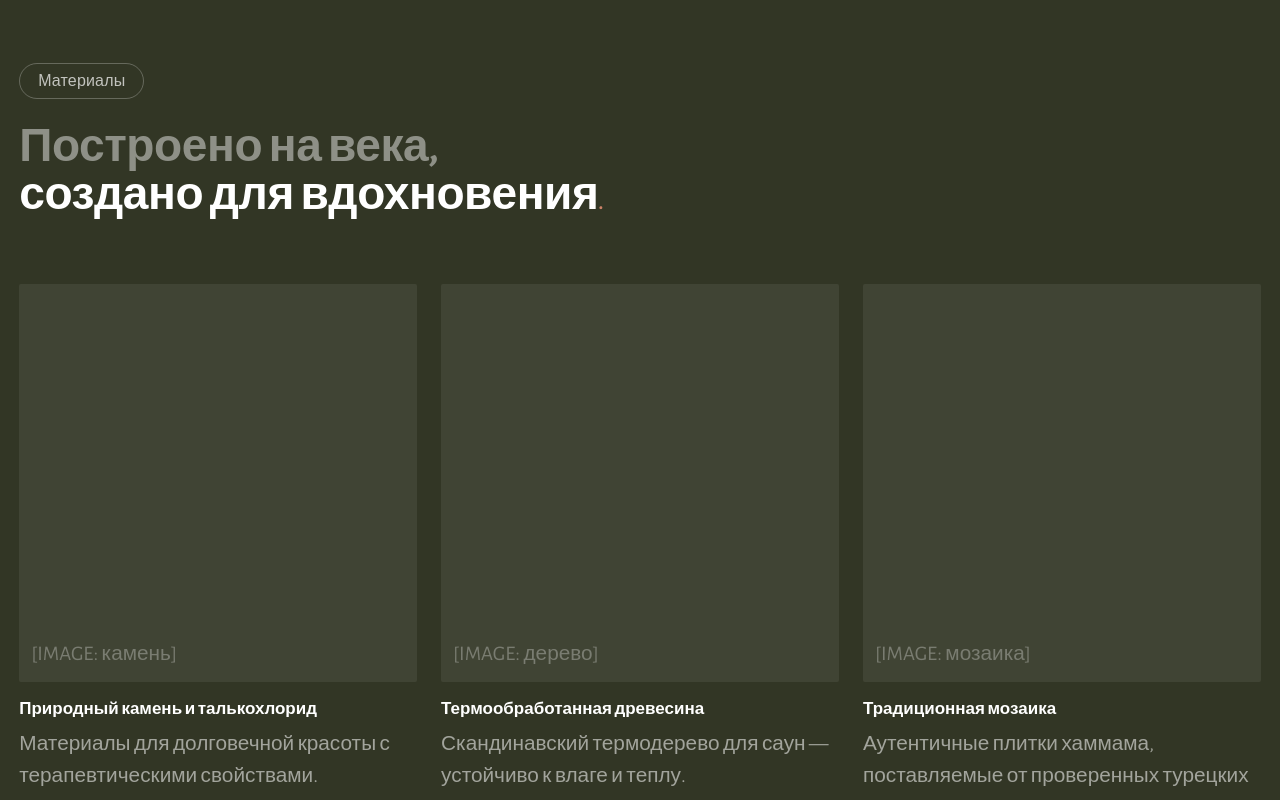
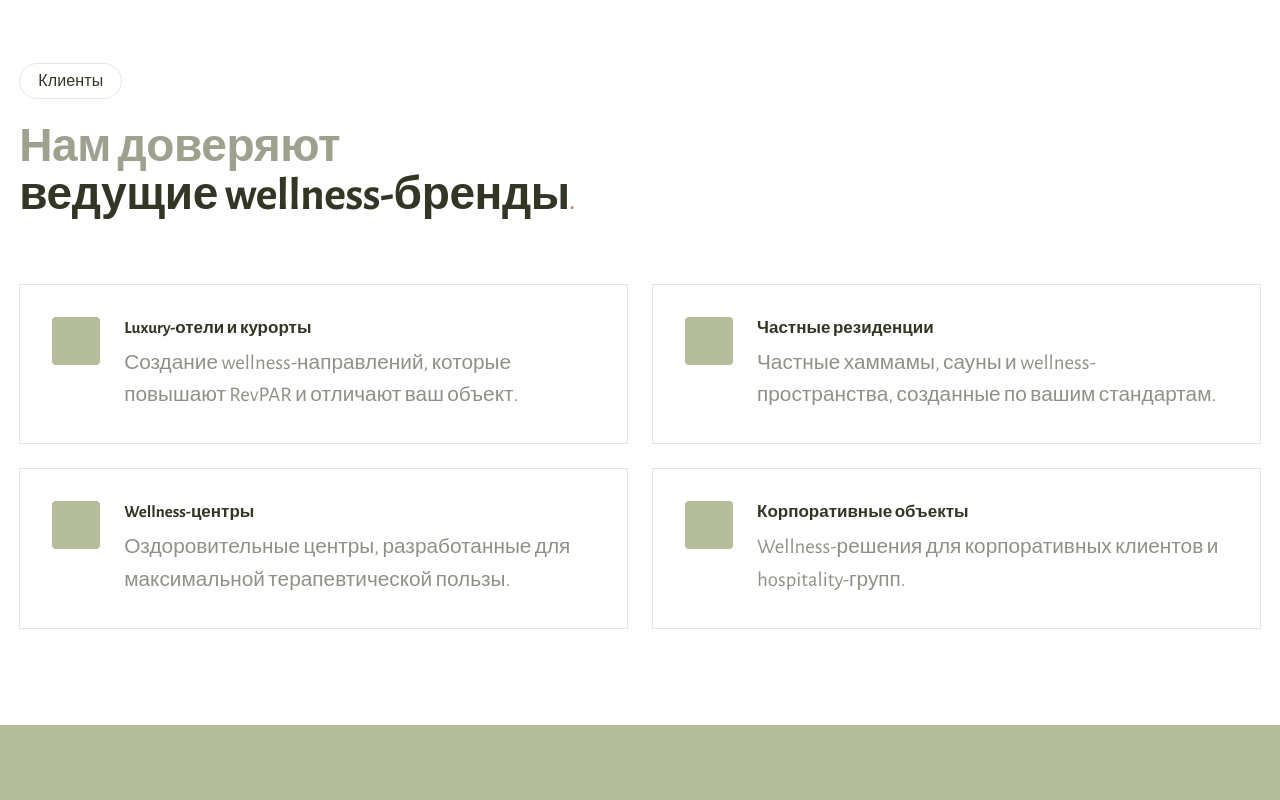
Before and after one commit to digitalcluster25/hws, a React (Vite) app: page / in a window 1280 px wide. Shown: the part 4400-5200 px from the top of the page. Built offline with nearby package versions, Linux system fonts and the light colour scheme.

Commit message:
feat: remove Материалы section

```diff
--- a/src/wireframe/Wireframe.jsx
+++ b/src/wireframe/Wireframe.jsx
@@ -15,11 +15,6 @@ const steps = [
   { num:'02', title:'Дизайн и разработка концепции', items:['Дизайн-концепция','Термальный маршрут','3D-визуализация'] },
   { num:'03', title:'Строительство и монтаж', items:['Управление проектом','Европейские материалы','Соблюдение сроков'] },
   { num:'04', title:'Запуск и операционная поддержка', items:['Открытие объекта','Обучение команды','Послепродажная поддержка'] },
-]
-const materials = [
-  { title: 'Природный камень и талькохлорид', text: 'Материалы для долговечной красоты с терапевтическими свойствами.', img: '[IMAGE: камень]' },
-  { title: 'Термообработанная древесина', text: 'Скандинавский термодерево для саун — устойчиво к влаге и теплу.', img: '[IMAGE: дерево]' },
-  { title: 'Традиционная мозаика', text: 'Аутентичные плитки хаммама, поставляемые от проверенных турецких мастеров.', img: '[IMAGE: мозаика]' },
 ]
 const segments = [
   { title: 'Luxury-отели и курорты', text: 'Создание wellness-направлений, которые повышают RevPAR и отличают ваш объект.' },
@@ -130,23 +125,6 @@ export default function Wireframe() {
 
       <ProcessAccordion />
 
-      {/* ── 7. МАТЕРИАЛЫ ── */}
-      <section className="py-24" style={{ background: C.dark, ...px }}>
-        <div style={wrap}>
-          <SectionHeader badge="Материалы" light="Построено на века," dark="создано для вдохновения" className="sh-wrap--inverse mb-16" />
-          <div className="grid md:grid-cols-3 gap-6">
-            {materials.map(({title,text,img}) => (
-              <div key={title}>
-                <div className="aspect-square w-full flex items-end p-3 mb-4" style={{ background: 'rgba(255,255,255,0.07)', borderRadius: '2px' }}>
-                  <span className="img-note img-note-dark">{img}</span>
-                </div>
-                <h3 className="hws-h3 tc-white mb-2">{title}</h3>
-                <p className="hws-small tc-w55">{text}</p>
-              </div>
-            ))}
-          </div>
-        </div>
-      </section>
 
       {/* ── 8. ДЛЯ КОГО ── */}
       <section className="py-24" style={{ background: '#fff', ...px }}>
```
